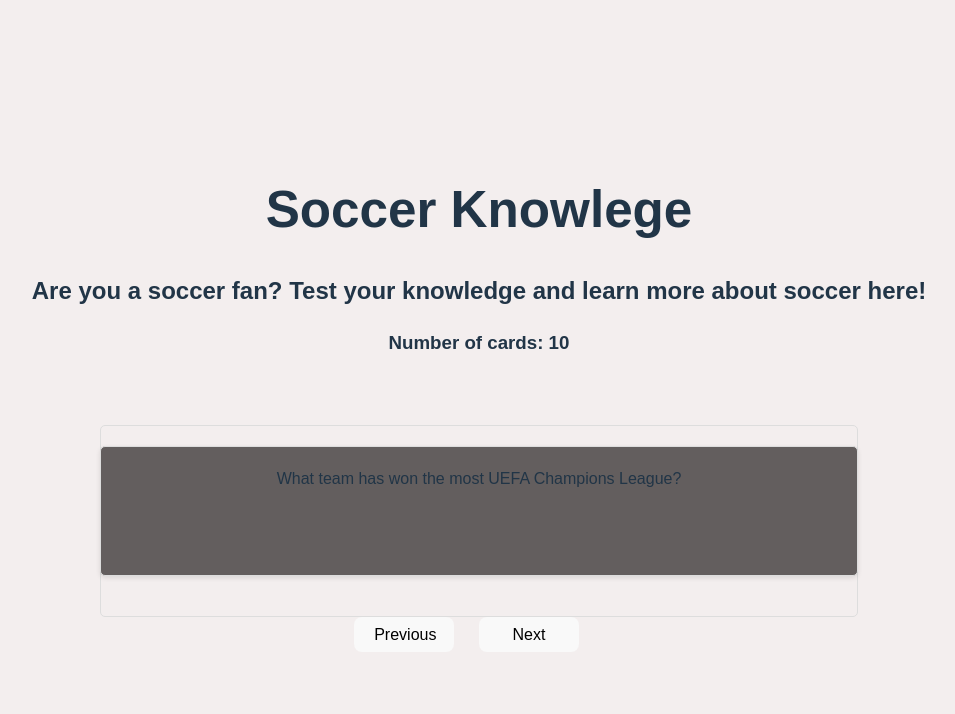
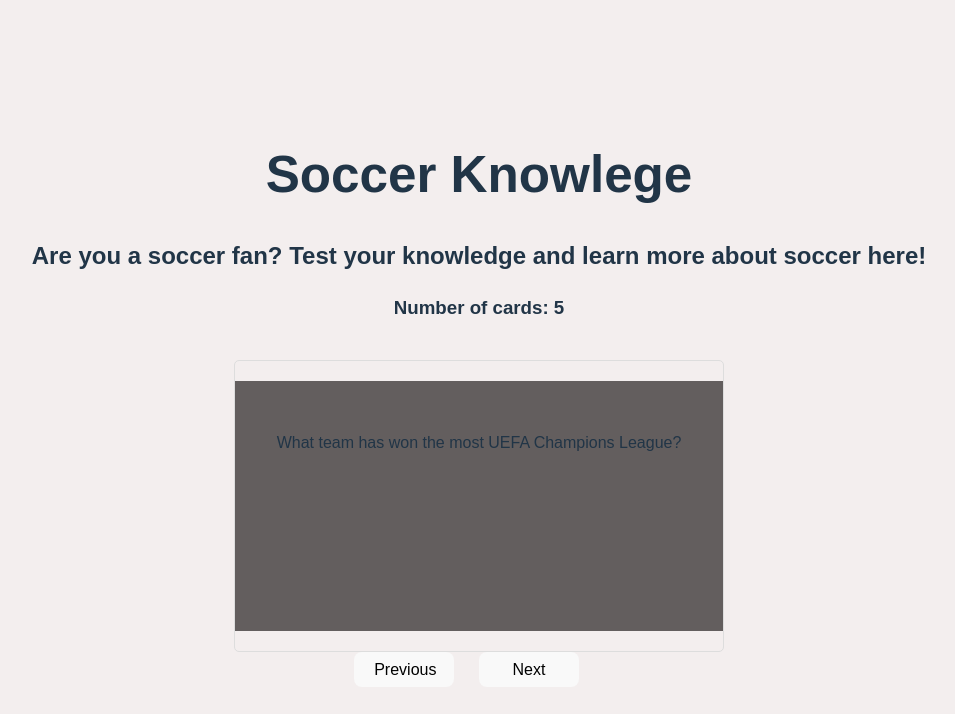
Before and after one commit to sytraore/soccer-flashcard, a React (Vite) app in the folder flashcards/: page / in a window 1280 px wide. Shown: the top 714 px of the page, without its empty margins (161-1116 px from the left). Built offline with nearby package versions, Linux system fonts and the light colour scheme.

Commit message:
Last commit

```diff
--- a/flashcards/src/App.css
+++ b/flashcards/src/App.css
@@ -16,35 +16,35 @@
   flex-direction: column; /* Stack elements vertically */
   align-items: center; /* Center elements horizontally */
   margin-top: 20px; /* Add some top margin */
-  width: 80%; /* Adjust width as needed */
+  width: 50%; /* Adjust width as needed */
   border: 1px solid #ddd;
   border-radius: 5px;
   padding: 20px;
-  height:150px;
+  height:250px;
 
 }
 
 .card-view {
   /* Styles for the flashcard itself */
   background-color: #635e5e;
-  border: 1px solid #ddd;
-  border-radius: 5px;
+
+
   padding: 20px;
   width: 100%; /* Take full width inside the container */
-  box-shadow: 0 2px 5px rgba(0, 0, 0, 0.1);
-  margin-bottom: 20px; /* Add some bottom margin */
-  height:120px;
+  padding-top: 50px;
+
+
+  height:270px;
 
 
 }
+.container:hover{
+  cursor:pointer;
+  transform: scale(1.0);
+}
 
-
-
-
-
-.container {
-  margin-top: 50px;
-  display: flex;
+.container:active{
+  transform: scale(0.95);
 }
 
 .button-container{
--- a/flashcards/src/App.jsx
+++ b/flashcards/src/App.jsx
@@ -26,7 +26,7 @@
       <div className="header">
         <h1>Soccer Knowlege</h1>
         <h2>Are you a soccer fan? Test your knowledge and learn more about soccer here!</h2>
-        <h3>Number of cards: 10</h3>
+        <h3>Number of cards: 5</h3>
       </div>
 
       <div className="container">
```
Also changed, not shown: 1 other file (tests, documents, lock files or other folders).
